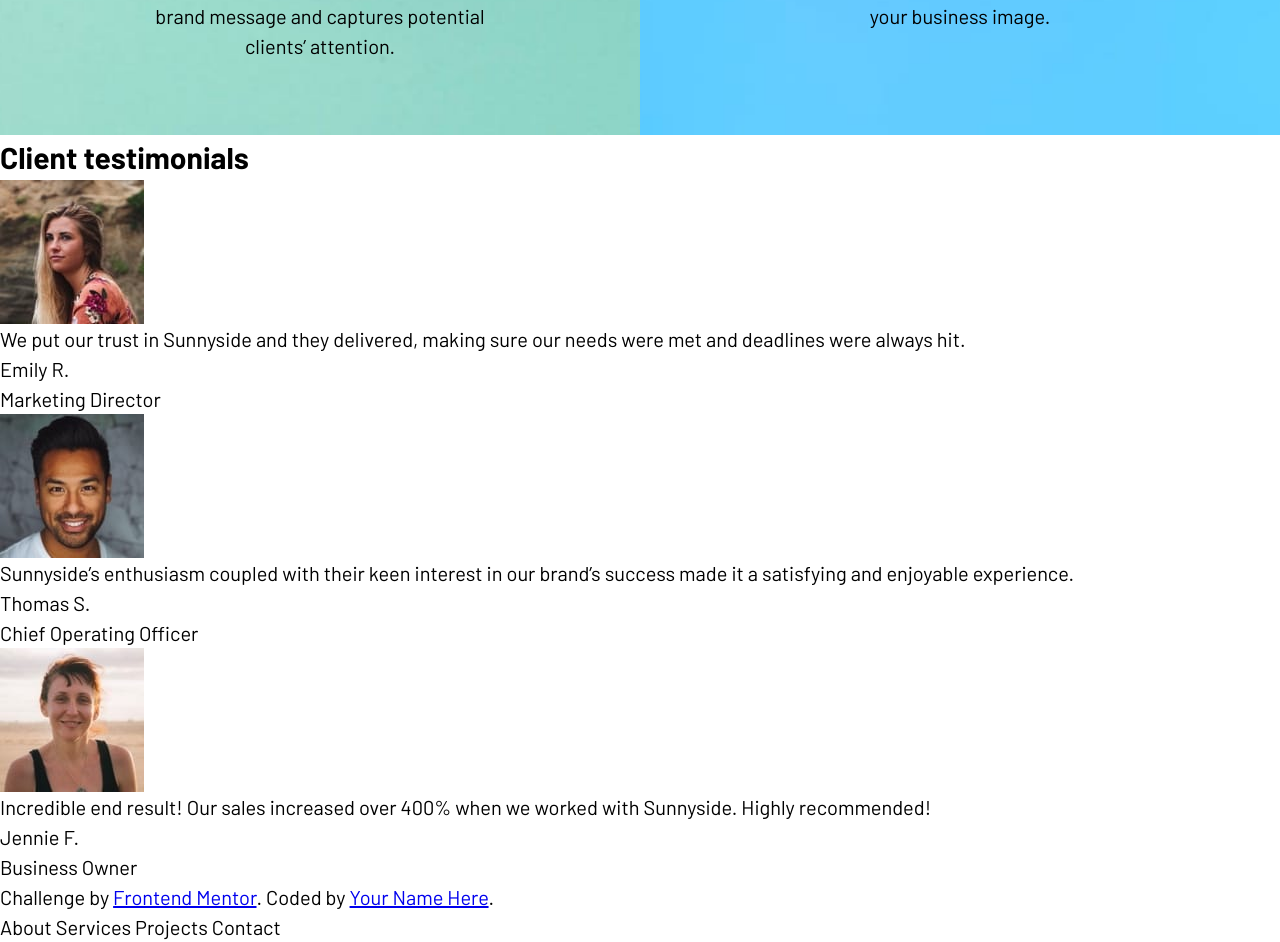
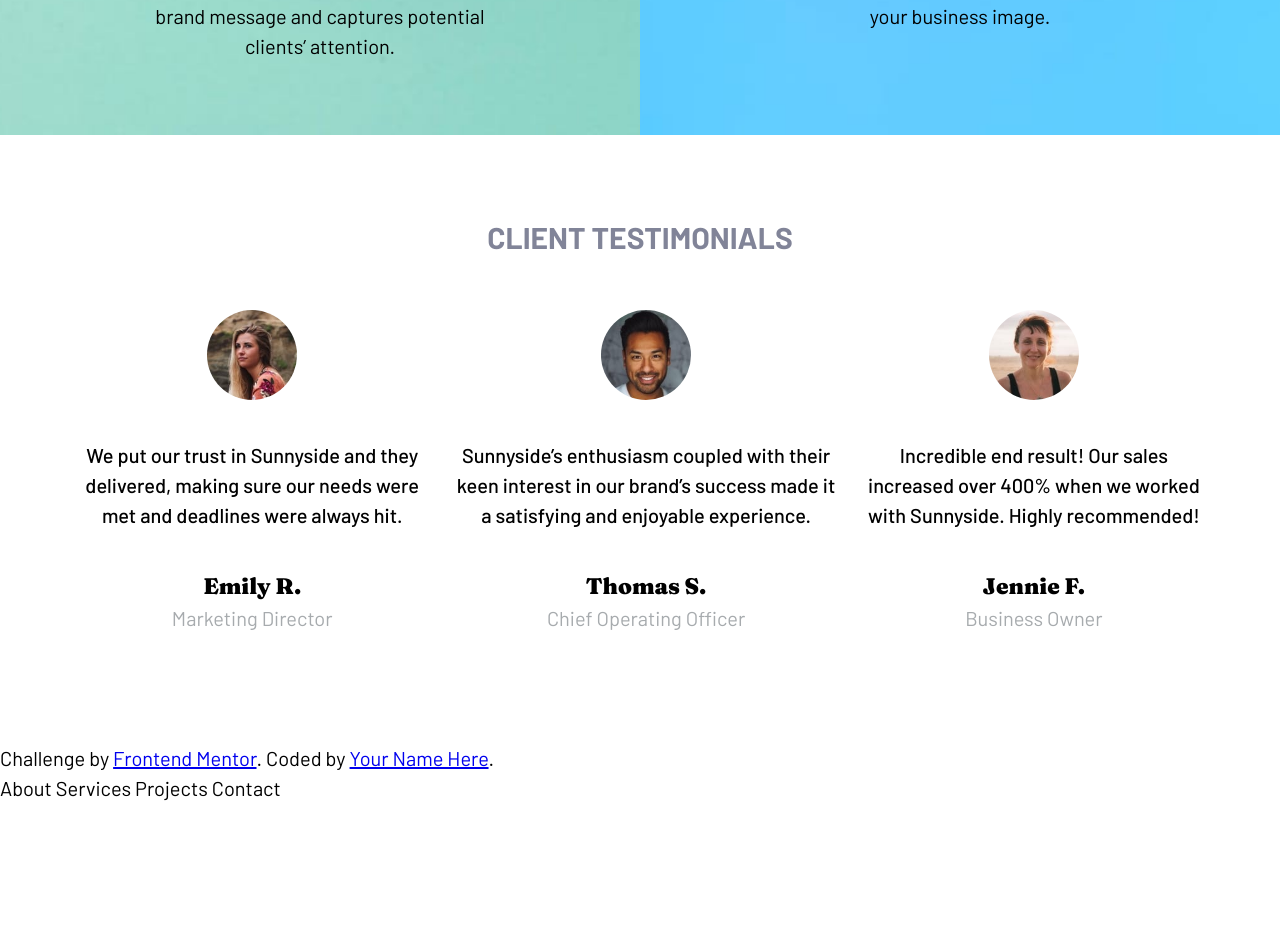
Before and after one commit to raygdev/sunnyside-agency-landing-page-main, a React (Vite) app: page / in a window 1280 px wide. Shown: the part 2240-3182 px from the top of the page. After the commit the page ends 3043 px from the top, so only its background shows below. Built offline with nearby package versions, Linux system fonts and the light colour scheme.

Commit message:
Style the testimonials section

```diff
--- a/src/App.css
+++ b/src/App.css
@@ -156,12 +156,18 @@
   content: '';
   position: absolute;
   width: 110%;
-  background-color: var(--primary-yellow);
   height: .625rem;
   z-index: -1;
   border-radius: 1rem;
   bottom: .01rem;
   left: -.40rem;
+}
+
+.content-learn-more__link-1::before {
+  background-color: var(--primary-yellow);
+}
+.content-learn-more__link-2::before {
+  background-color: var(--primary-red);
 }
 
 .content-bg-image__1,
@@ -192,6 +198,57 @@
   color: var(--neutral-v-dark-blue);
   font-weight: 900;
 }
+
+/* Testimonials Section */
+
+.testimonials {
+  padding: 1.5rem ;
+}
+
+.testimonials-wrapper,
+.testimonials-card {
+  display: flex;
+  flex-direction: column;
+  align-items: center;
+  text-align: center;
+}
+
+.testimonials-title {
+  color: var(--neutral-dark-grayish-blue);
+  text-transform: uppercase;
+  padding: 2.5rem 0;
+  text-align: center;
+}
+
+.testimonials-card {
+  gap: 2rem;
+  padding-bottom: 4rem;
+}
+
+.testimonials-card-info__wrapper {
+  text-align: center;
+}
+
+.testimonials-card__info {
+  color: var(--neutral-v-dark-grayish-blue);
+  font-weight: 500;
+}
+
+.testimonials-card__name {
+  font-family: 'Fraunces';
+  font-weight: 900;
+  font-size: 1.125rem;
+}
+
+.testimonials-card__title {
+  color: var(--neutral-grayish-blue);
+}
+
+.testimonials-card > img {
+  border-radius: 50%;
+  width: 4.5rem;
+}
+
 
 
 @media (min-width: 1026px){
@@ -248,6 +305,14 @@
     flex-direction: row-reverse;
   }
 
+  /* Testimonials */
+  .testimonials-wrapper {
+    flex-direction: row;
+    max-width: 1120px;
+    margin: 0 auto;
+    gap: 1.5rem;
+  }
+
   #root {
     max-width: 1440px;
   }
```
